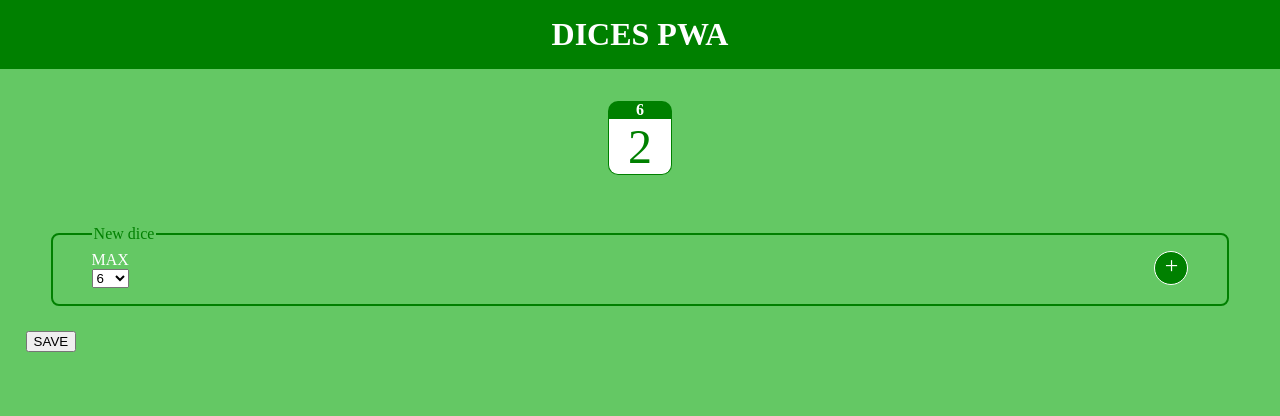
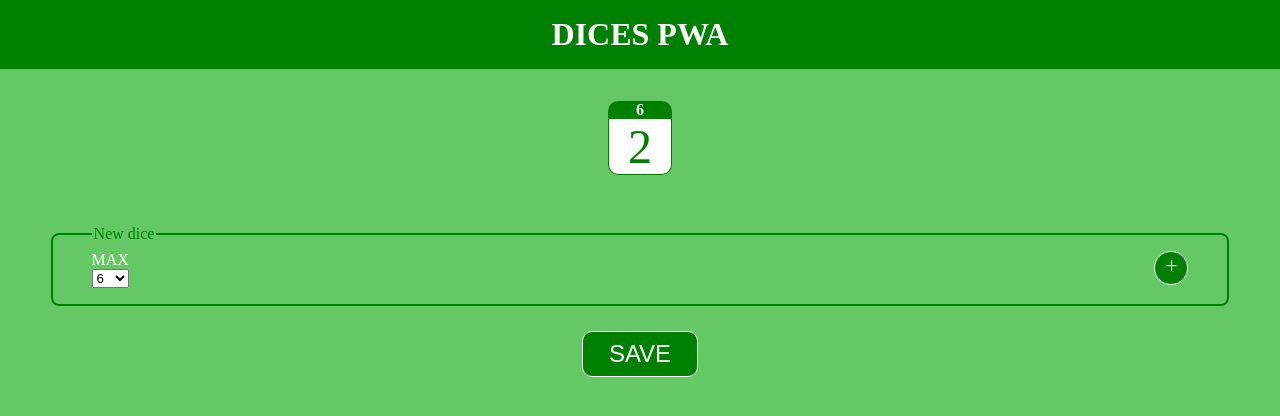
Before and after one commit to Raffaele/dices-pwa, a Svelte app: page / in a window 1280 px wide. Both pictures are taken after a click on the button 429 px from the left and 215 px from the top of the page. Shown: the top 416 px of the page. Built offline with nearby package versions, Linux system fonts and the light colour scheme.

Commit message:
Style improved

```diff
--- a/package.json
+++ b/package.json
@@ -12,6 +12,7 @@
   "devDependencies": {
     "@sveltejs/vite-plugin-svelte": "^1.0.0-next.30",
     "@tsconfig/svelte": "^2.0.1",
+    "gh-pages": "^4.0.0",
     "svelte": "^3.44.0",
     "svelte-check": "^2.2.7",
     "svelte-preprocess": "^4.9.8",
--- a/src/components/Field.svelte
+++ b/src/components/Field.svelte
@@ -56,18 +56,18 @@
     {/if}
   </div>
 
-  {#if isEditMode}
-    <button on:click={save}>SAVE</button>
-  {:else}
-    <section class="cmd-section">
+  <section class="cmd-section">
+    {#if isEditMode}
+      <button on:click={save} class="cmd-btn cmd-save">SAVE</button>
+    {:else}
       <button on:click={edit} class="cmd-btn">
         <img src={EditIcon} alt="edit" />
       </button>
       <button on:click={run} disabled={isRunning} class="cmd-btn cmd-rerun">
         <img src={RunIcon} alt="Run" />
       </button>
-    </section>
-  {/if}
+    {/if}
+  </section>
 </div>
 
 <style>
@@ -93,4 +93,10 @@
     padding-top: 0.1em;
     padding-left: 0.2em;
   }
+  .cmd-save {
+    width: auto;
+    height: auto;
+    border-radius: 10px;
+    padding: 1vh 2vw;
+  }
 </style>
```
Also changed, not shown: 1 other file (tests, documents, lock files or other folders).
